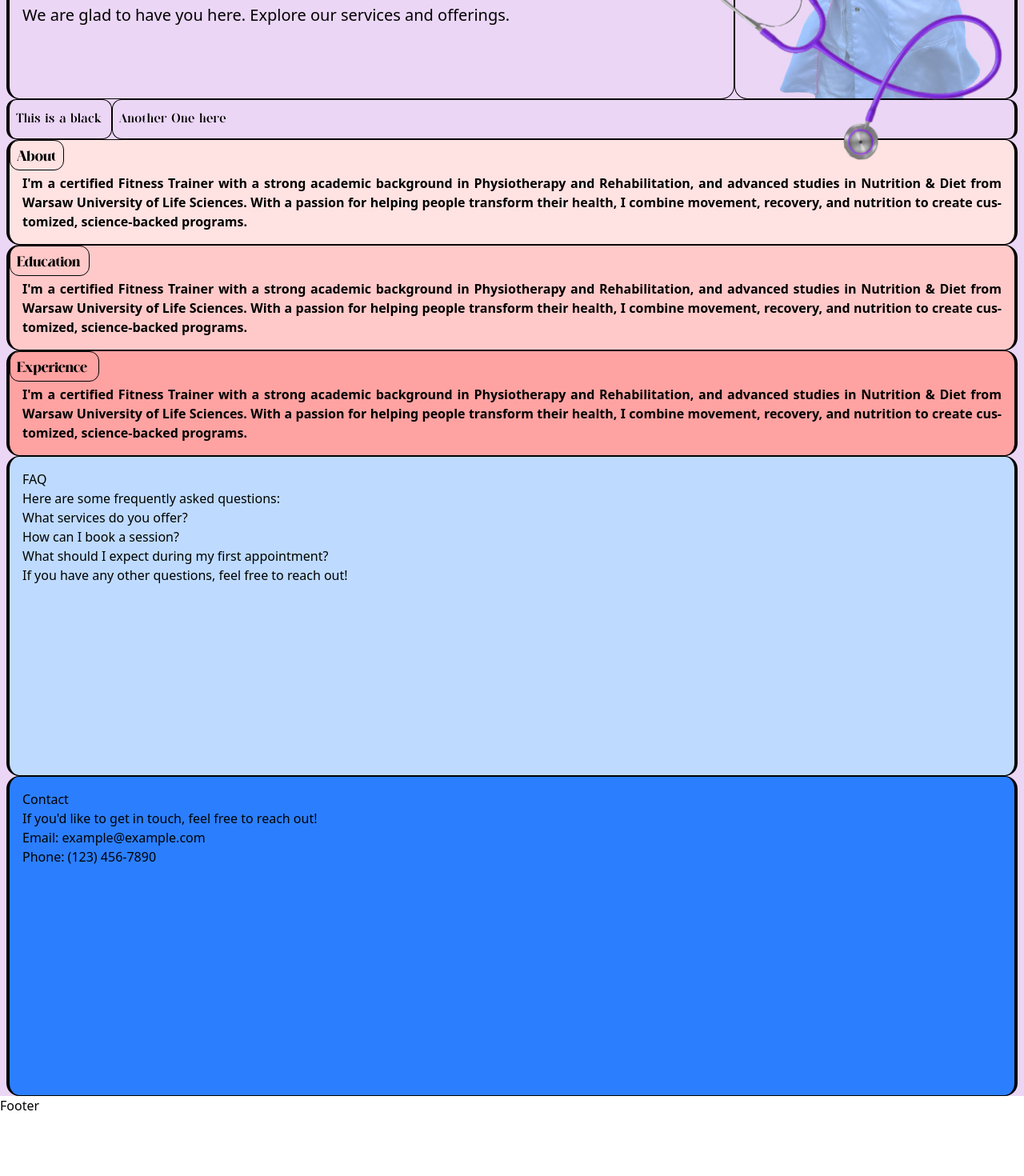
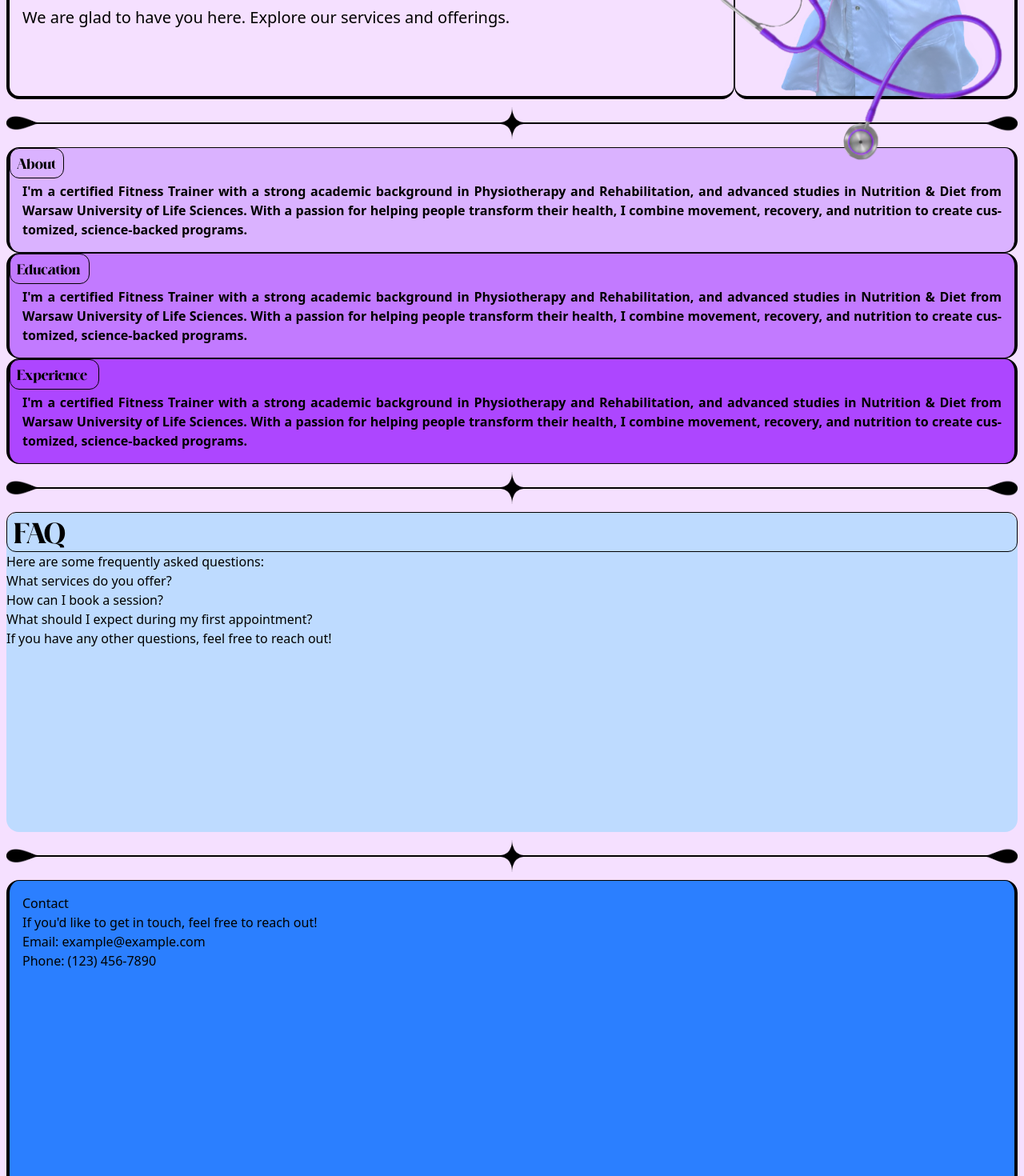
Before and after one commit to haithamexe/hajer-alkanani, a React (Vite) app: page / in a window 1280 px wide. Shown: the part 460-1930 px from the top of the page at 80% size. Before the commit the page ends 1854 px from the top, so only its background shows below. Built offline with nearby package versions, Linux system fonts and the light colour scheme.

Commit message:
fixed breakes and removed the header border-b

```diff
--- a/src/components/Header.jsx
+++ b/src/components/Header.jsx
@@ -4,7 +4,7 @@ import { Link } from "react-router-dom";
 const Header = () => {
   return (
     <div className="fixed top-0 left-0  w-[100%] z-100 bg-body rounded-b-3xl">
-      <nav className="border-4 border-b-1 rounded-2xl m-2 mb-0">
+      <nav className="border-4 border-b-0 rounded-2xl m-2 mb-0">
         <ul className="flex items-center px-4 py-3 gap-3 md:gap-8">
           <li className="hover:text-green-100 text-[0.8rem]  font-semibold md:text-xl">
             <Link to="#home">HOME</Link>
--- a/src/index.css
+++ b/src/index.css
@@ -31,7 +31,7 @@
   --color-yellow-500: #fcd792;
   --color-olive-500: #828138;
   --color-green-500: #3c5535;
-  --color-body: #ebd6f5;
+  --color-body: #f5e0ff;
   --color-accent: black;
   /* Font family utilities like font-sans */
   --font-runiga: "Runiga", sans-serif;
@@ -56,8 +56,7 @@
 
 /* Utility Layer - Custom Background Colors */
 @layer utilities {
-
-/*
+  /*
   .text-pink {
     color: var(--color-pink-500);
   }
--- a/src/pages/Home.jsx
+++ b/src/pages/Home.jsx
@@ -348,7 +348,7 @@ const Home = () => {
           }}
         />
 
-        <div className="w-[65%] md:w-[70%] lg:w-[77%] border-4 rounded-2xl p-4 border-y-1 border-r-1">
+        <div className="w-[65%] md:w-[70%] lg:w-[77%] border-4 rounded-2xl p-4 border-y-4 border-r-1">
           <motion.h1
             className="text-[3rem] leading-12 font-bold mb-4 font-arniya w-[20%]
             md:text-[8rem] md:mb-6 md:leading-none
@@ -372,7 +372,7 @@ const Home = () => {
           </motion.p>
         </div>
 
-        <div className="relative w-[35%] border-4 rounded-2xl border-l-1 md:h-100 lg:h-130 border-y-1 flex items-start md:w-[30%]">
+        <div className="relative w-[35%] border-4 rounded-2xl border-l-1 md:h-100 lg:h-130 border-y-4 flex items-start md:w-[30%]">
           <motion.img
             src="/images/star.png"
             alt="star"
@@ -415,7 +415,7 @@ const Home = () => {
       </section>
 
       {/* Your existing text section */}
-      <section>
+      {/* <section>
         <div className="w-full items-center flex overflow-hidden">
           <motion.p
             initial={{ opacity: 0, x: -10 }}
@@ -436,6 +436,72 @@ const Home = () => {
             Another One here
           </motion.p>
         </div>
+      </section> */}
+
+      {/* {break section} */}
+      <section className="h-15 relative rounded-xl flex overflow-hidden flex-col justify-center items-center">
+        <motion.img
+          src="./images/star.png"
+          alt="idk"
+          className="w-10 h-auto absolute"
+          variants={motionVariants}
+          initial={{
+            opacity: 0,
+            rotateY: 360,
+          }}
+          animate={{
+            opacity: 1,
+            rotateY: 0,
+          }}
+          transition={{
+            delay: 0,
+            duration: 0.5,
+            ease: "easeInOut",
+          }}
+        />
+        <motion.img
+          src="./images/tear.png"
+          alt="idk"
+          className="w-10 h-auto absolute right-0 rotate-180"
+          initial={{
+            opacity: 0,
+          }}
+          animate={{
+            opacity: 1,
+          }}
+          transition={{
+            delay: 0.7,
+            duration: 0.1,
+          }}
+        />
+        <motion.img
+          src="./images/tear.png"
+          alt="idk"
+          className="w-10 h-auto absolute left-0"
+          initial={{
+            opacity: 0,
+          }}
+          animate={{
+            opacity: 1,
+          }}
+          transition={{
+            delay: 0.7,
+            duration: 0.1,
+          }}
+        />
+        <motion.div
+          className="bg-accent h-0.5 w-full"
+          initial={{
+            opacity: 0,
+          }}
+          animate={{
+            opacity: 1,
+          }}
+          transition={{
+            delay: 0.8,
+            duration: 0.5,
+          }}
+        ></motion.div>
       </section>
 
       {/* FIXED STICKY SECTION */}
@@ -454,7 +520,7 @@ const Home = () => {
         >
           {/* About Section */}
           <div
-            className={`bg-red-100 rounded-2xl border-4 border-y-1  transition-all duration-300 ${
+            className={`bg-purple-300 rounded-2xl border-4 border-y-1  transition-all duration-300 ${
               isSticky ? "sticky" : "relative"
             }`}
             style={isSticky ? { top: `${stickyOffset}px` } : {}}
@@ -486,7 +552,7 @@ const Home = () => {
 
           {/* Education Section */}
           <div
-            className={`bg-red-200 rounded-2xl border-4 border-y-1 transition-all duration-300 ${
+            className={`bg-purple-400 rounded-2xl border-4 border-y-1 transition-all duration-300 ${
               isSticky ? "sticky" : "relative"
             }`}
             style={isSticky ? { top: `${stickyOffset + 45}px` } : {}}
@@ -518,7 +584,7 @@ const Home = () => {
 
           {/* Experience Section */}
           <div
-            className={`bg-red-300 rounded-2xl border-4 border-y-1  transition-all duration-300 ${
+            className={`bg-purple-500 rounded-2xl border-4 border-y-1  transition-all duration-300 ${
               isSticky ? "sticky" : "relative"
             }`}
             style={isSticky ? { top: `${stickyOffset + 90}px` } : {}}
@@ -549,8 +615,80 @@ const Home = () => {
           </div>
         </div>
       </section>
-      <section className="bg-blue-200 rounded-2xl border-4 border-y-1 p-4 h-[50vh]">
-        <h2>FAQ</h2>
+
+      {/* {break section} */}
+      <section className="h-15 relative rounded-xl flex overflow-hidden flex-col justify-center items-center">
+        <motion.img
+          src="./images/star.png"
+          alt="idk"
+          className="w-10 h-auto absolute"
+          variants={motionVariants}
+          initial={{
+            opacity: 0,
+            rotateY: 360,
+          }}
+          animate={{
+            opacity: 1,
+            rotateY: 0,
+          }}
+          transition={{
+            delay: 0,
+            duration: 0.5,
+            ease: "easeInOut",
+          }}
+        />
+        <motion.img
+          src="./images/tear.png"
+          alt="idk"
+          className="w-10 h-auto absolute right-0 rotate-180"
+          initial={{
+            opacity: 0,
+          }}
+          animate={{
+            opacity: 1,
+          }}
+          transition={{
+            delay: 0.7,
+            duration: 0.1,
+          }}
+        />
+        <motion.img
+          src="./images/tear.png"
+          alt="idk"
+          className="w-10 h-auto absolute left-0"
+          initial={{
+            opacity: 0,
+          }}
+          animate={{
+            opacity: 1,
+          }}
+          transition={{
+            delay: 0.7,
+            duration: 0.1,
+          }}
+        />
+        <motion.div
+          className="bg-accent h-0.5 w-full"
+          initial={{
+            opacity: 0,
+          }}
+          animate={{
+            opacity: 1,
+          }}
+          transition={{
+            delay: 0.8,
+            duration: 0.5,
+          }}
+        ></motion.div>
+      </section>
+
+      <section className="bg-blue-200 rounded-2xl h-[50vh]">
+        <h2
+          className="text-black text-4xl px-2 py-1 border-1 block rounded-xl
+              w-full font-bold font-arniya"
+        >
+          FAQ
+        </h2>
         <p>Here are some frequently asked questions:</p>
         <ul>
           <li>What services do you offer?</li>
@@ -559,6 +697,73 @@ const Home = () => {
         </ul>
         <p>If you have any other questions, feel free to reach out!</p>
       </section>
+
+      {/* {break section} */}
+      <section className="h-15 relative rounded-xl flex overflow-hidden flex-col justify-center items-center">
+        <motion.img
+          src="./images/star.png"
+          alt="idk"
+          className="w-10 h-auto absolute"
+          variants={motionVariants}
+          initial={{
+            opacity: 0,
+            rotateY: 360,
+          }}
+          animate={{
+            opacity: 1,
+            rotateY: 0,
+          }}
+          transition={{
+            delay: 0,
+            duration: 0.5,
+            ease: "easeInOut",
+          }}
+        />
+        <motion.img
+          src="./images/tear.png"
+          alt="idk"
+          className="w-10 h-auto absolute right-0 rotate-180"
+          initial={{
+            opacity: 0,
+          }}
+          animate={{
+            opacity: 1,
+          }}
+          transition={{
+            delay: 0.7,
+            duration: 0.1,
+          }}
+        />
+        <motion.img
+          src="./images/tear.png"
+          alt="idk"
+          className="w-10 h-auto absolute left-0"
+          initial={{
+            opacity: 0,
+          }}
+          animate={{
+            opacity: 1,
+          }}
+          transition={{
+            delay: 0.7,
+            duration: 0.1,
+          }}
+        />
+        <motion.div
+          className="bg-accent h-0.5 w-full"
+          initial={{
+            opacity: 0,
+          }}
+          animate={{
+            opacity: 1,
+          }}
+          transition={{
+            delay: 0.8,
+            duration: 0.5,
+          }}
+        ></motion.div>
+      </section>
+
       <section className="bg-blue-500 rounded-2xl border-4 border-y-1 p-4 h-[50vh]">
         <h1>Contact</h1>
         <p>If you'd like to get in touch, feel free to reach out!</p>
```
Also changed, not shown: public/images/tear.png (added).
